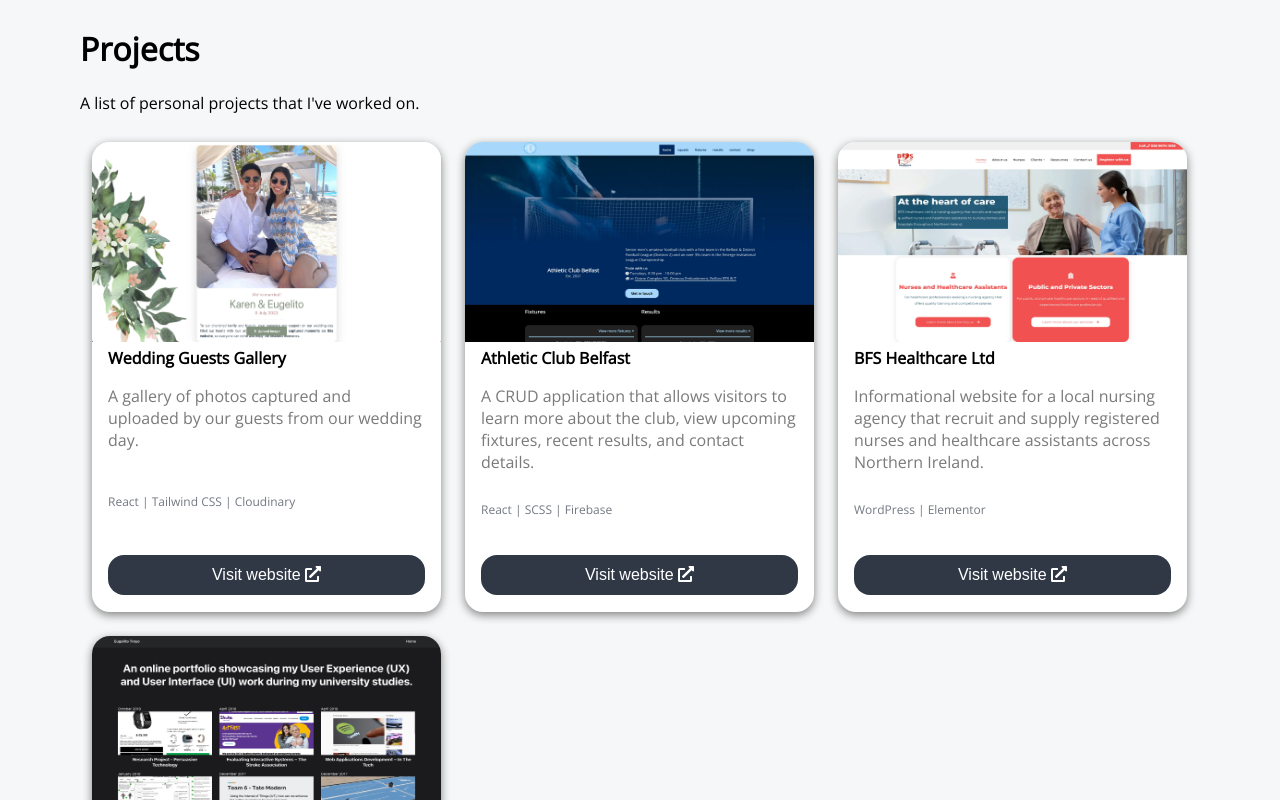
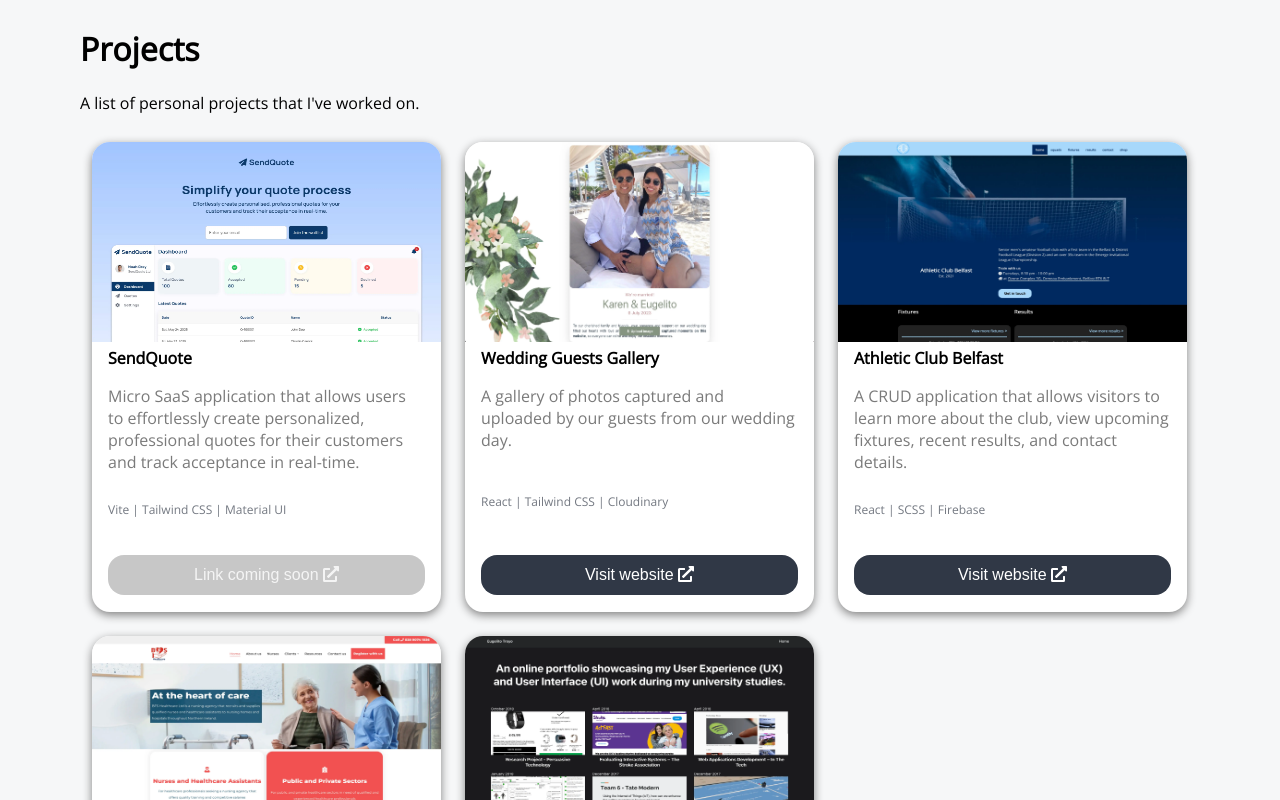
Before and after one commit to eugelito/eugelito, a React (Create React App) app: page / in a window 1280 px wide. Shown: the part 940-1740 px from the top of the page. Built offline with nearby package versions, Linux system fonts and the light colour scheme.

Commit message:
sendquote project

```diff
--- a/src/Data.js
+++ b/src/Data.js
@@ -1,6 +1,36 @@
 export const data = [
   {
     id: 1,
+    img: process.env.PUBLIC_URL + "images/UXUIPortfolio.webp",
+    alt: "UX/UI online portfolio website image",
+    title: "UX/UI Portfolio",
+    technologies: "Docusaurus",
+    description:
+      "An online portfolio showcasing my User Experience (UX) and User Interface (UI) work during my university studies.",
+    urlLink: "https://eugelito.github.io/uxuiportfolio/",
+  },
+  {
+    id: 2,
+    img: process.env.PUBLIC_URL + "images/bfshealthcarewebsite.webp",
+    alt: "BFS Healthcare Ltd logo",
+    title: "BFS Healthcare Ltd",
+    technologies: "WordPress | Elementor",
+    description:
+      "Informational website for a local nursing agency that recruit and supply registered nurses and healthcare assistants across Northern Ireland.",
+    urlLink: "https://bfshealthcare.co.uk/",
+  },
+  {
+    id: 3,
+    img: process.env.PUBLIC_URL + "images/acbelfast.webp",
+    alt: "AC Belfast",
+    title: "Athletic Club Belfast",
+    technologies: "React | SCSS | Firebase",
+    description:
+      "A CRUD application that allows visitors to learn more about the club, view upcoming fixtures, recent results, and contact details.",
+    urlLink: "https://acbelfast.com/",
+  },
+  {
+    id: 4,
     img: process.env.PUBLIC_URL + "images/wedding.webp",
     alt: "Wedding Guests Gallery",
     title: "Wedding Guests Gallery",
@@ -10,34 +40,14 @@ export const data = [
     urlLink: "https://eugelito.github.io/kande/",
   },
   {
-    id: 2,
-    img: process.env.PUBLIC_URL + "images/acbelfast.webp",
-    alt: "AC Belfast",
-    title: "Athletic Club Belfast",
-    technologies: "React | SCSS | Firebase",
+    id: 5,
+    img: process.env.PUBLIC_URL + "images/sendQuote.webp",
+    alt: "SendQuote",
+    title: "SendQuote",
+    technologies: "Vite | Tailwind CSS | Material UI",
     description:
-      "A CRUD application that allows visitors to learn more about the club, view upcoming fixtures, recent results, and contact details.",
-    urlLink: "https://acbelfast.com/",
-  },
-  {
-    id: 3,
-    img: process.env.PUBLIC_URL + "images/bfshealthcarewebsite.webp",
-    alt: "BFS Healthcare Ltd logo",
-    title: "BFS Healthcare Ltd",
-    technologies: "WordPress | Elementor",
-    description:
-      "Informational website for a local nursing agency that recruit and supply registered nurses and healthcare assistants across Northern Ireland.",
-    urlLink: "https://bfshealthcare.co.uk/",
-  },
-  {
-    id: 4,
-    img: process.env.PUBLIC_URL + "images/UXUIPortfolio.webp",
-    alt: "UX/UI online portfolio website image",
-    title: "UX/UI Portfolio",
-    technologies: "Docusaurus",
-    description:
-      "An online portfolio showcasing my User Experience (UX) and User Interface (UI) work during my university studies.",
-    urlLink: "https://eugelito.github.io/uxuiportfolio/",
+      "Micro SaaS application that allows users to effortlessly create personalized, professional quotes for their customers and track acceptance in real-time.",
+    urlLink: "#",
   },
 ];
 
--- a/src/components/Projects.js
+++ b/src/components/Projects.js
@@ -7,6 +7,9 @@ import useWow from "./wowHook/useWow";
 const Projects = () => {
   useWow();
 
+  // Sort the data by id in descending order
+  const sortedData = [...Data].sort((a, b) => b.id - a.id);
+
   return (
     <div className="content--projects">
       <h1 id="projects" className="animate__animated animate__slideInUp wow">
@@ -14,7 +17,7 @@ const Projects = () => {
       </h1>
       <p className="hint">A list of personal projects that I've worked on.</p>
       <div className="projects--container">
-        {Data.map((post) => {
+        {sortedData.map((post) => {
           return (
             <div
               className="projects--content animate__animated animate__slideInUp wow"
@@ -36,13 +39,15 @@ const Projects = () => {
               <div className="helm">
                 <a
                   className="project--content__imageAnchor"
-                  href={post.urlLink}
-                  target="_blank"
-                  rel="noopener noreferrer"
+                  href={post.urlLink !== "#" ? post.urlLink : undefined}
+                  target={post.urlLink !== "#" ? "_blank" : undefined}
+                  rel={post.urlLink !== "#" ? "noopener noreferrer" : undefined}
                 >
-                  {" "}
-                  <button>
-                    Visit website <FontAwesomeIcon icon={faExternalLinkAlt} />
+                  <button disabled={post.urlLink === "#"}>
+                    {post.urlLink === "#"
+                      ? "Link coming soon"
+                      : "Visit website"}{" "}
+                    <FontAwesomeIcon icon={faExternalLinkAlt} />
                   </button>
                 </a>
               </div>
--- a/src/components/Projects.scss
+++ b/src/components/Projects.scss
@@ -98,7 +98,13 @@ hr {
     &:hover {
       background-color: #10b9b3;
       cursor: pointer;
+    }
 
+    &:disabled {
+      background-color: #b0b0b0;
+      color: #f0f0f0;
+      cursor: not-allowed;
+      opacity: 0.7;
     }
   }
 }
```
Also changed, not shown: public/images/sendQuote.webp (added).
